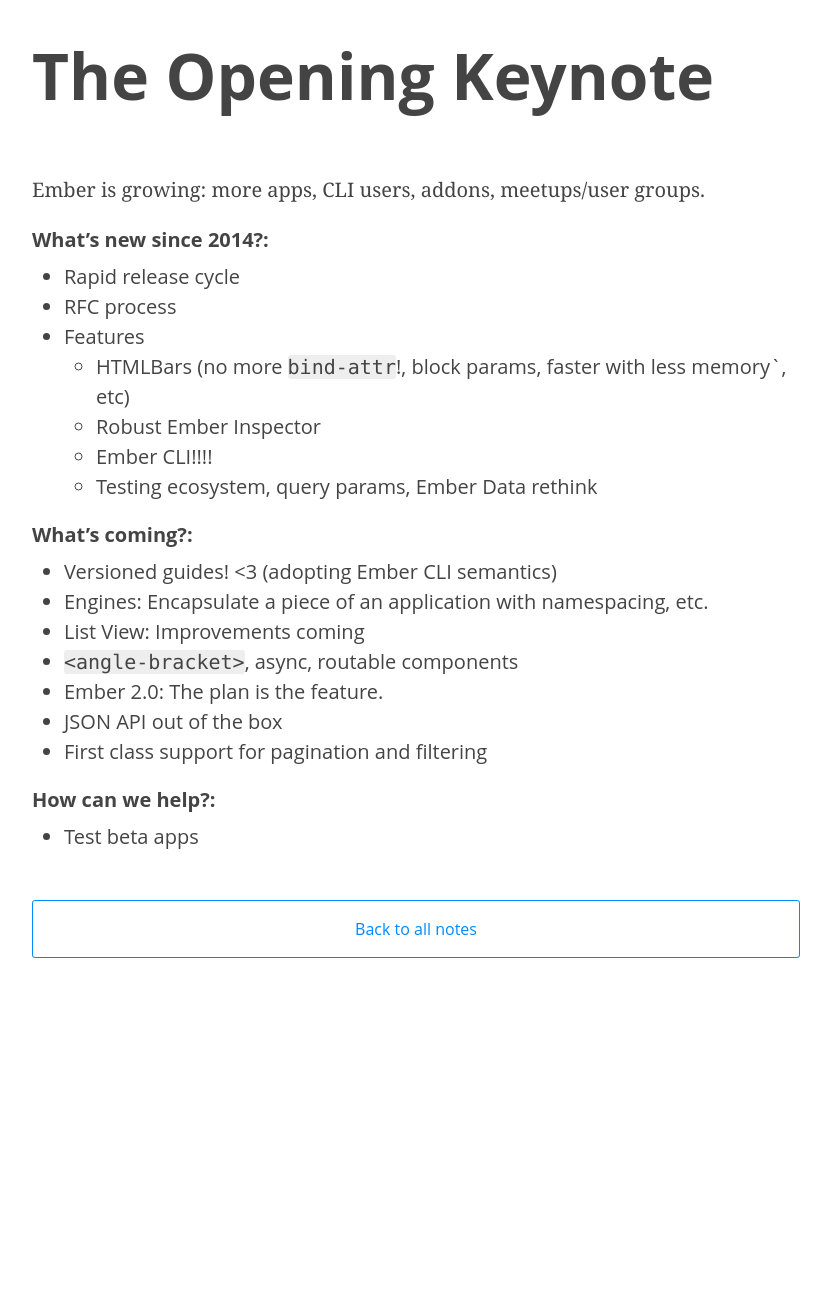
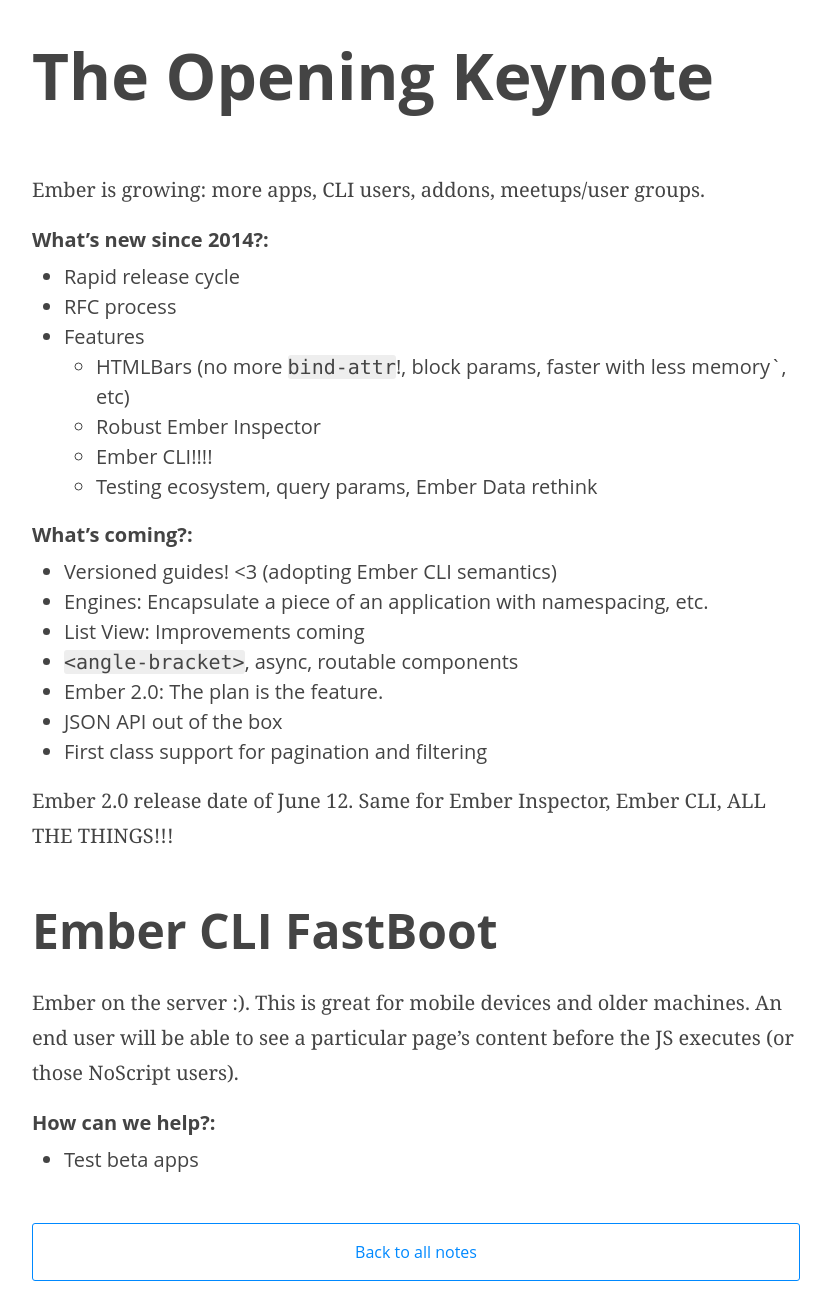
Before and after one commit to johno/emberconf2015-notes, a Jekyll site: the page built from _posts/2015-03-03-keynote.markdown, in a window 1280 px wide. Shown: the whole page, without its empty margins (224-1055 px from the left). Built offline with Jekyll 4.4.1, drawn with Linux system fonts in a browser that asks for light colours; before the commit the page ends 978 px from its top, so only the background shows below that.

Commit message:
FastBoot <3

```diff
--- a/_posts/2015-03-03-keynote.markdown
+++ b/_posts/2015-03-03-keynote.markdown
@@ -28,6 +28,13 @@
 * JSON API out of the box
 * First class support for pagination and filtering
 
+Ember 2.0 release date of June 12. Same for Ember Inspector, Ember CLI, ALL THE THINGS!!!
+
+## Ember CLI FastBoot
+
+Ember on the server :). This is great for mobile devices and older machines. An end user will
+be able to see a particular page's content before the JS executes (or those NoScript users).
+
 #### How can we help?:
 
 * Test beta apps
```
